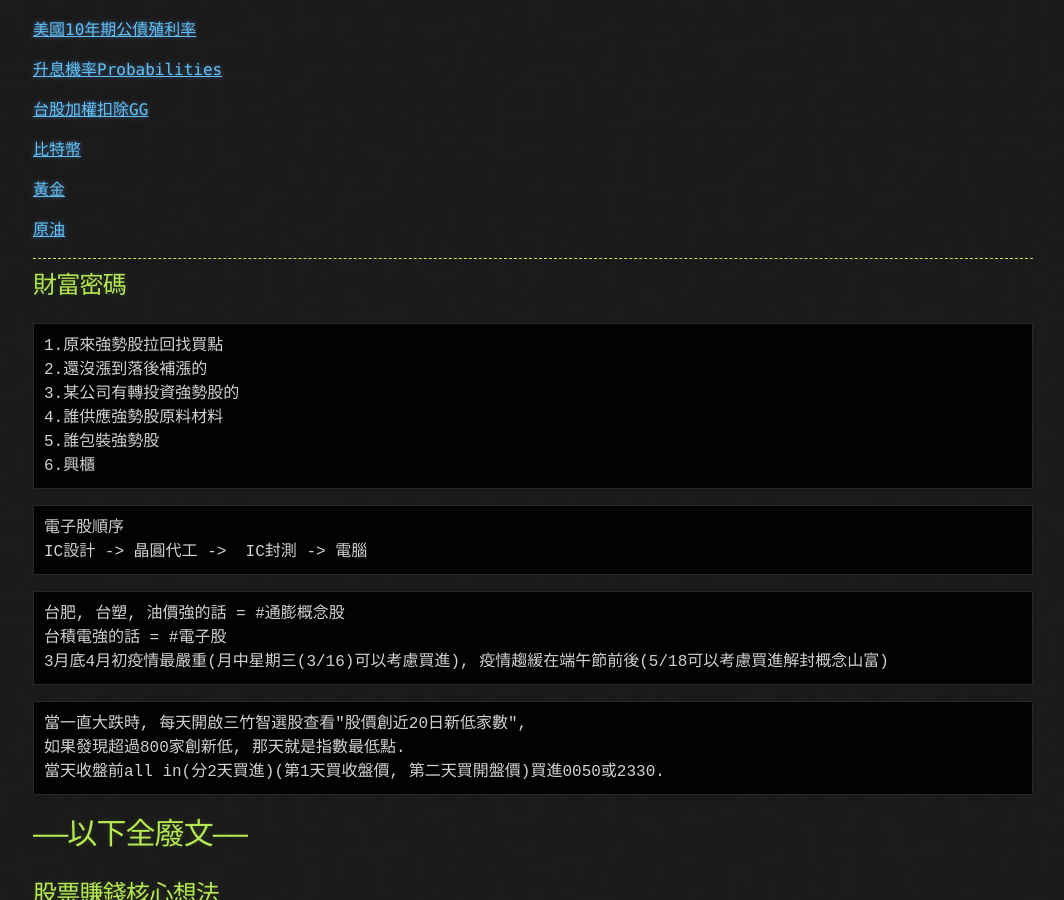
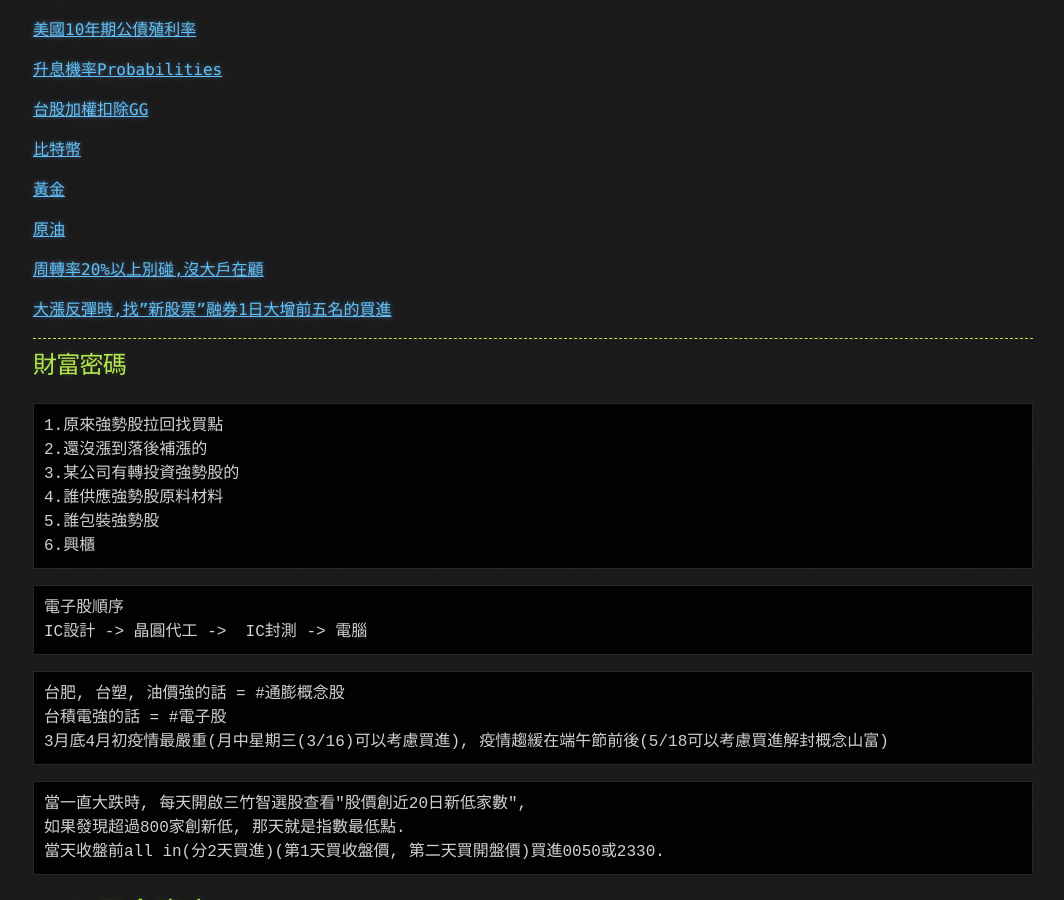
Before and after one commit to lepg5487/Stock_God, a Jekyll site: the page built from experience.md, in a window 1280 px wide and 900 px high, scrolled down 400 px. Shown: the whole window, without its empty margins (107-1171 px from the left). Built offline with Jekyll 4.4.1, drawn with Linux system fonts in a browser that asks for light colours; our own code applies the rules of GitHub Pages for plain Markdown files.

Commit message:
Update experience.md

```diff
--- a/experience.md
+++ b/experience.md
@@ -21,6 +21,10 @@
 [黃金](https://www.msn.com/zh-tw/money/markets/commoditydetails/fi-auvwoc?duration=1D)
 
 [原油](https://www.msn.com/zh-tw/money/markets/commoditydetails/fi-auvx3m?duration=1D)
+
+[周轉率20%以上別碰,沒大戶在顧](https://fubon-ebrokerdj.fbs.com.tw/z/zg/zg_BD_0_0.djhtm)
+
+[大漲反彈時,找"新股票"融券1日大增前五名的買進](https://fubon-ebrokerdj.fbs.com.tw/z/zg/zg_EB_1_1.djhtm)
 
 ---
 
```
